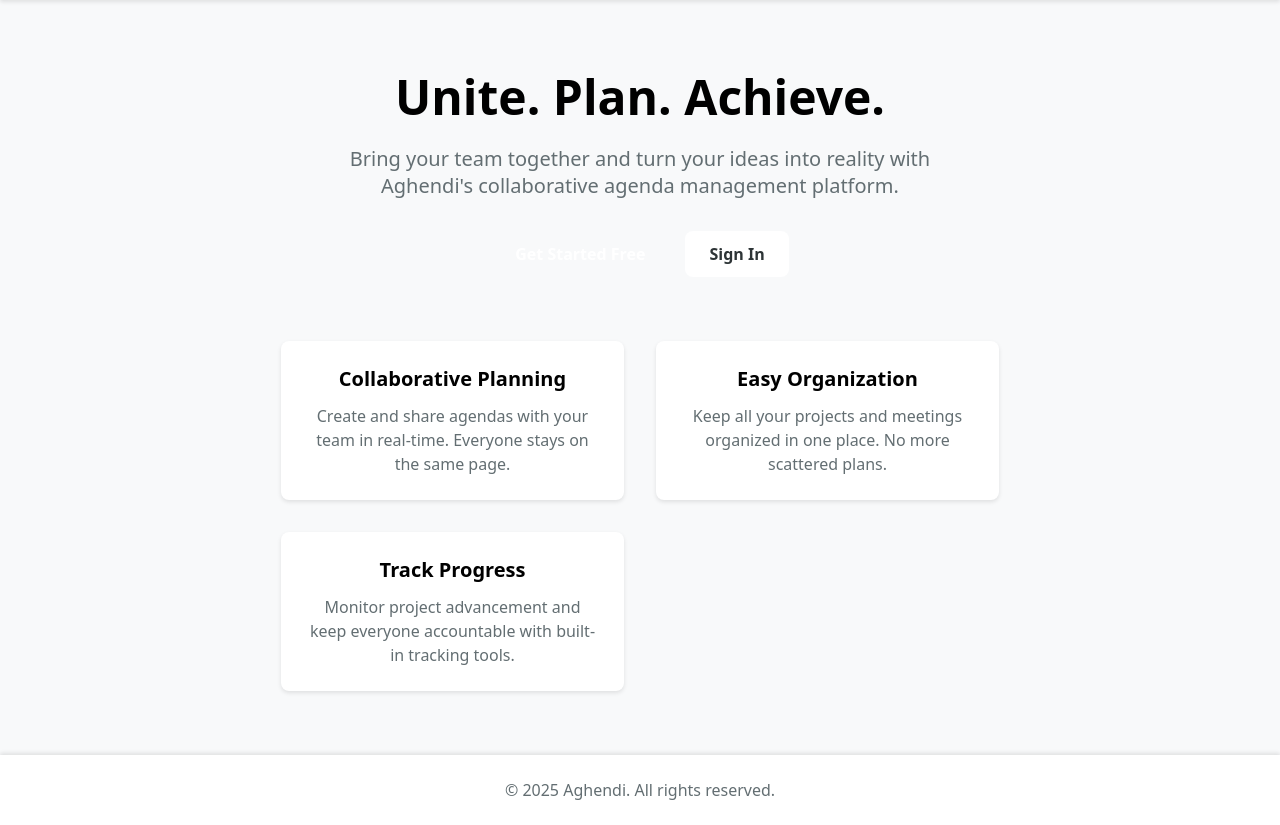
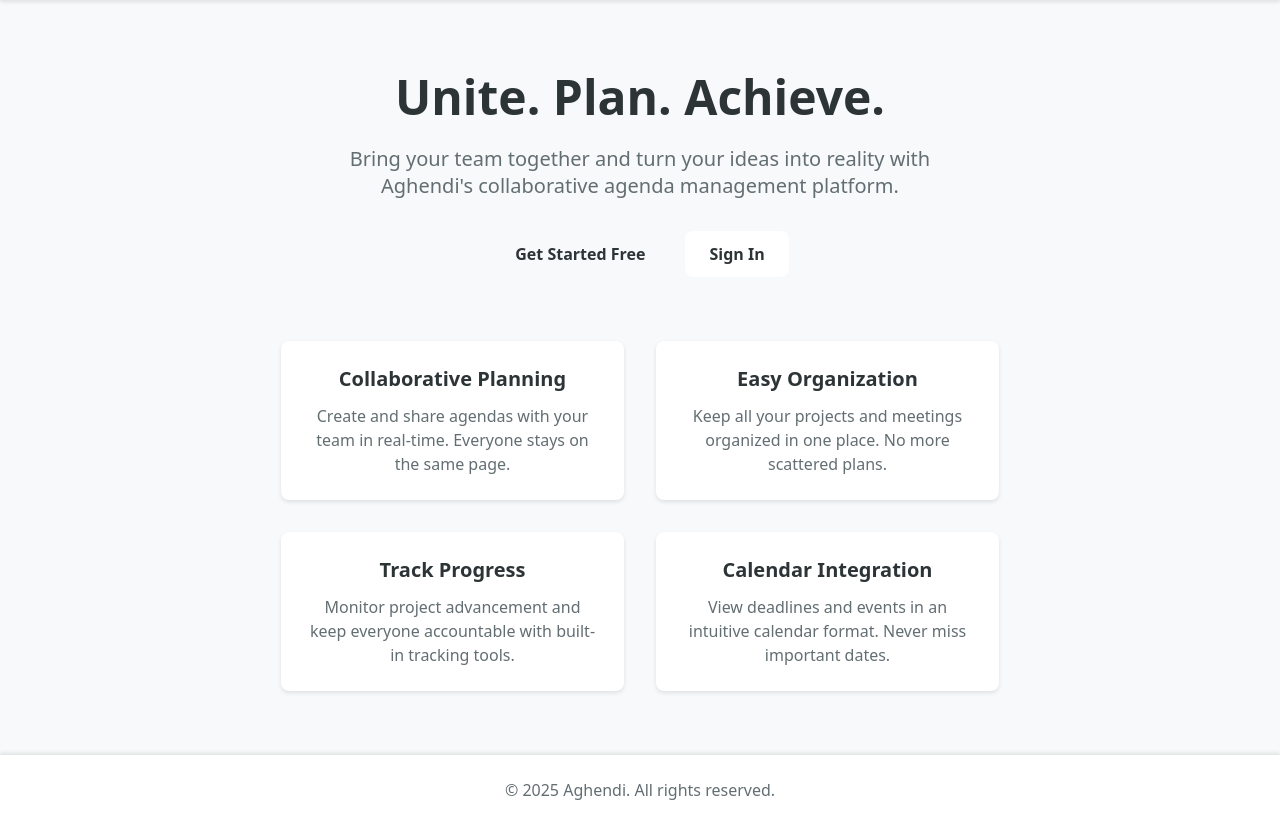
Before and after one commit to RRMforLLM/aghendi_django, a Django app: page / in a window 1280 px wide. Shown: the part 73-898 px from the top of the page. Run offline with Django 5.2, Linux system fonts and the light colour scheme; parts of the project's set-up code (start-up, migrations or seed data) failed here and were passed over.

Commit message:
Enhance homepage

```diff
--- a/aghendi/templates/aghendi/index.html
+++ b/aghendi/templates/aghendi/index.html
@@ -98,6 +98,10 @@
                         <h3>Track Progress</h3>
                         <p>Monitor project advancement and keep everyone accountable with built-in tracking tools.</p>
                     </div>
+                    <div class="feature-card">
+                        <h3>Calendar Integration</h3>
+                        <p>View deadlines and events in an intuitive calendar format. Never miss important dates.</p>
+                    </div>
                 </div>
             </div>
         {% else %}
--- a/assets/css/index.css
+++ b/assets/css/index.css
@@ -1378,6 +1378,7 @@ input[type="checkbox"] {
     font-size: 3rem;
     font-weight: bold;
     margin-bottom: 1rem;
+    color: var(--text-primary);
 }
 
 .hero-subtitle {
@@ -1403,7 +1404,7 @@ input[type="checkbox"] {
 
 .hero-button.primary {
     background-color: var(--primary-color);
-    color: white;
+    color: var(--text-primary);
 }
 
 .hero-button.primary:hover {
@@ -1437,6 +1438,7 @@ input[type="checkbox"] {
     font-size: 1.25rem;
     font-weight: 600;
     margin-bottom: 0.75rem;
+    color: var(--text-primary);
 }
 
 .feature-card p {
--- a/static/css/index.css
+++ b/static/css/index.css
@@ -1378,6 +1378,7 @@ input[type="checkbox"] {
     font-size: 3rem;
     font-weight: bold;
     margin-bottom: 1rem;
+    color: var(--text-primary);
 }
 
 .hero-subtitle {
@@ -1403,7 +1404,7 @@ input[type="checkbox"] {
 
 .hero-button.primary {
     background-color: var(--primary-color);
-    color: white;
+    color: var(--text-primary);
 }
 
 .hero-button.primary:hover {
@@ -1437,6 +1438,7 @@ input[type="checkbox"] {
     font-size: 1.25rem;
     font-weight: 600;
     margin-bottom: 0.75rem;
+    color: var(--text-primary);
 }
 
 .feature-card p {
```
Also changed, not shown: static/filler.png (deleted).
